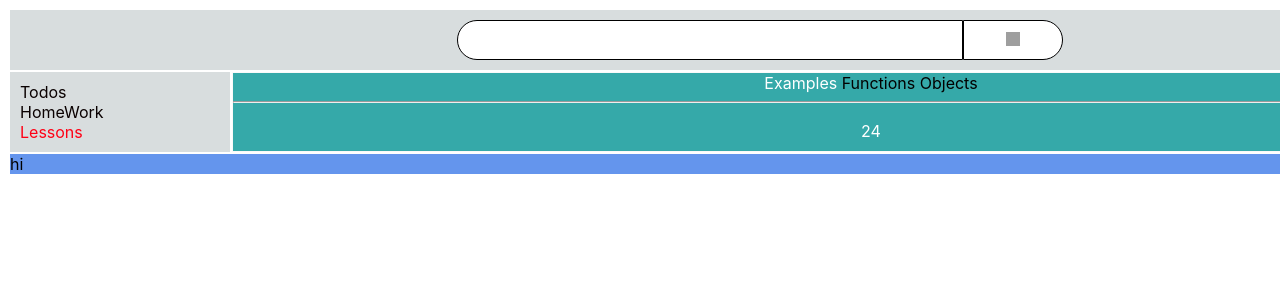
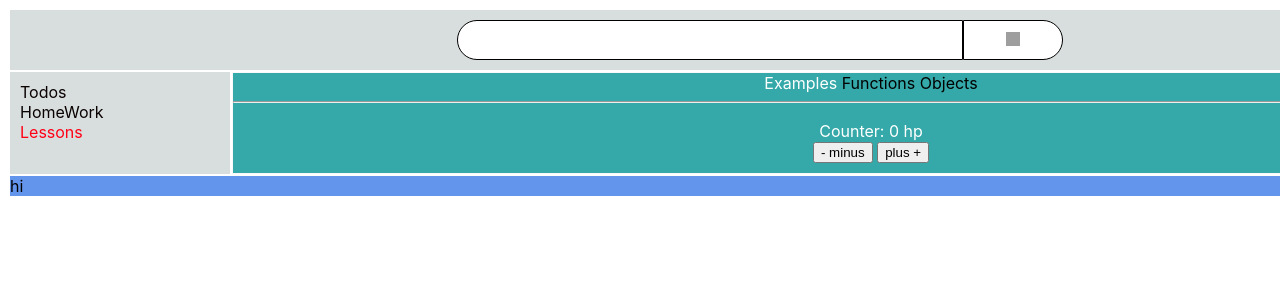
Before and after one commit to VladimirShumliaiev/Type-script-React, a React (Create React App) app in the folder my-app/: page /lessons/examples in a window 1280 px wide. Shown: the top 300 px of the page. Built offline with nearby package versions, Linux system fonts and the light colour scheme; grey boxes are pictures that could not be loaded.

Commit message:
+++add 21.02.2023 21:10

```diff
--- /dev/null
+++ b/my-app/src/Components/mainContent/Lessons/Components Lessons/Examples/Count.tsx
@@ -0,0 +1,38 @@
+import React, {FC} from 'react';
+
+type CountProps = {
+    count: number
+    setCount: (count: number) => void
+}
+
+const Count: FC<CountProps> = ({count, setCount}) => {
+
+    const plus = () => {
+        setCount(count + 1)
+        if (count >= 5) {
+            alert('Maximum 5 hp')
+            setCount(0)
+        }
+    }
+
+    const minus = () => {
+        setCount(count - 1)
+        if (count <= -5) {
+            alert('Minimum -5 hp')
+            setCount(0)
+        }
+
+    }
+    return (
+        <div>
+            Counter: {count} hp
+            <div>
+                <button onClick={minus}> - minus </button>
+                {' '}
+                <button onClick={plus}> plus + </button>
+            </div>
+        </div>
+    );
+};
+
+export default Count;
--- a/my-app/src/Components/mainContent/Lessons/Components Lessons/Examples/Examples.tsx
+++ b/my-app/src/Components/mainContent/Lessons/Components Lessons/Examples/Examples.tsx
@@ -1,19 +1,22 @@
-import React, {FC} from 'react';
+import React, {FC, useState} from 'react';
+import Count from "./Count";
 
 const Examples: FC = () => {
-    let a = 1 + 2;
-    let b = a + 3;
+    const [count, setCount] = useState(0)
+    // let a = 1 + 2;
+    // let b = a + 3;
+    //
+    // let c = {
+    //     apple: a,
+    //     banana: b,
+    // }
+    //
+    // let d = c.banana * 4
 
-    let c = {
-        apple: a,
-        banana: b,
-    }
-
-    let d = c.banana * 4
 
     return (
         <div>
-            {d}
+            <Count count={count} setCount={setCount}/>
         </div>
     );
 };
```
